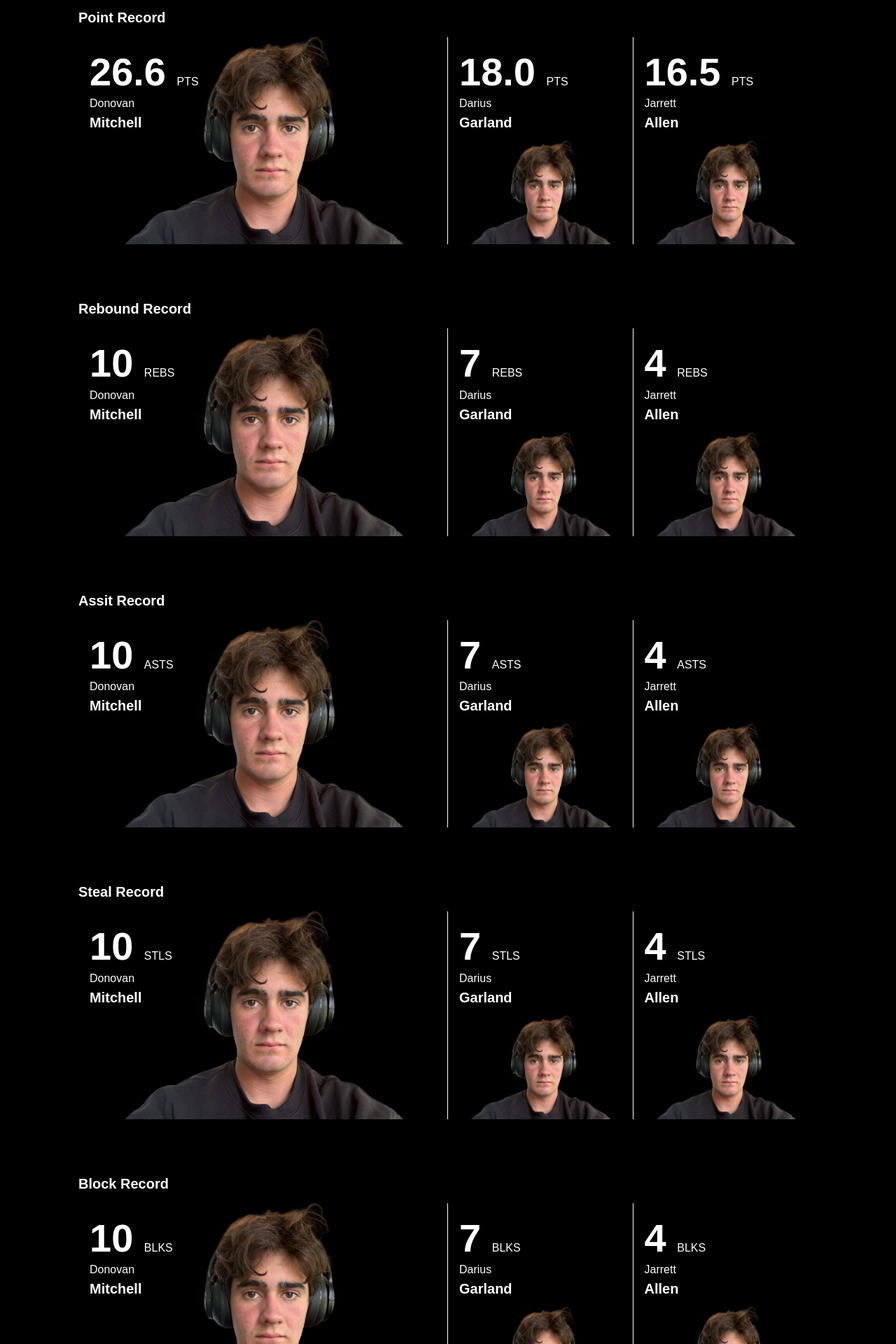
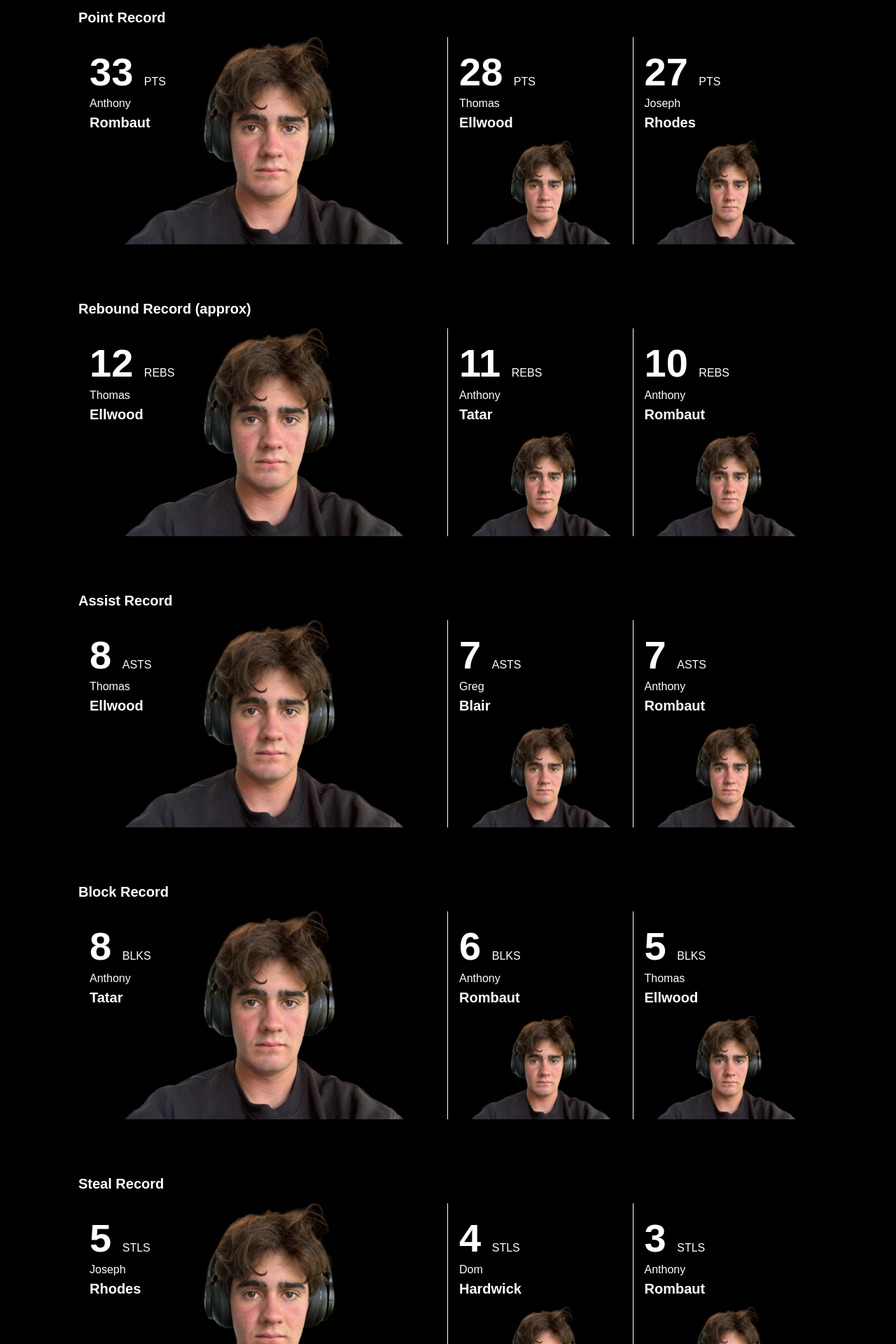
Before and after one commit to Joseph-Rhodes/wkwarriors.github.io, a React (Create React App) app in the folder wkwarriors-website/: page /team-records in a window 1280 px wide. Shown: the part 260-2180 px from the top of the page at 70% size. Built offline with nearby package versions, Linux system fonts and the light colour scheme.

Commit message:
Update TeamRecords.js
Still need to change the pictures

```diff
--- a/wkwarriors-website/src/Components/TeamRecords/TeamRecordsPage.js
+++ b/wkwarriors-website/src/Components/TeamRecords/TeamRecordsPage.js
@@ -15,11 +15,11 @@ const TeamRecordsPage = () => {
           <div className="player large">
             <div className="team-records">
               <h3>
-                26.6 <span>PTS</span>
+                33 <span>PTS</span>
               </h3>
               <p>
-                <span>Donovan</span>
-                <strong>Mitchell</strong>
+                <span>Anthony</span>
+                <strong>Rombaut</strong>
               </p>
             </div>
             <img src="../../Images/IMG_2697-Photoroom.png" alt="Donovan Mitchell" />
@@ -27,11 +27,11 @@ const TeamRecordsPage = () => {
           <div className="player small">
             <div className="team-records">
               <h3>
-                18.0 <span>PTS</span>
+                28 <span>PTS</span>
               </h3>
               <p>
-                <span>Darius</span>
-                <strong>Garland</strong>
+                <span>Thomas</span>
+                <strong>Ellwood</strong>
               </p>
             </div>
             <img src="../../Images/IMG_2697-Photoroom.png" alt="Darius Garland" />
@@ -39,11 +39,11 @@ const TeamRecordsPage = () => {
           <div className="player small2">
             <div className="team-records">
               <h3>
-                16.5 <span>PTS</span>
+                27 <span>PTS</span>
               </h3>
               <p>
-                <span>Jarrett</span>
-                <strong>Allen</strong>
+                <span>Joseph</span>
+                <strong>Rhodes</strong>
               </p>
             </div>
             <img src="../../Images/IMG_2697-Photoroom.png" alt="Jarrett Allen" />
@@ -53,16 +53,16 @@ const TeamRecordsPage = () => {
 
       {/* Rebound Category */}
       <div className="category">
-        <h2>Rebound Record</h2>
+        <h2>Rebound Record (approx)</h2>
         <div className="record">
           <div className="player large">
             <div className="team-records">
               <h3>
-                10 <span>REBS</span>
+                12 <span>REBS</span>
               </h3>
               <p>
-                <span>Donovan</span>
-                <strong>Mitchell</strong>
+                <span>Thomas</span>
+                <strong>Ellwood</strong>
               </p>
             </div>
             <img src="../../Images/IMG_2697-Photoroom.png" alt="Donovan Mitchell" />
@@ -70,11 +70,11 @@ const TeamRecordsPage = () => {
           <div className="player small">
             <div className="team-records">
               <h3>
-                7 <span>REBS</span>
+                11 <span>REBS</span>
               </h3>
               <p>
-                <span>Darius</span>
-                <strong>Garland</strong>
+                <span>Anthony</span>
+                <strong>Tatar</strong>
               </p>
             </div>
             <img src="../../Images/IMG_2697-Photoroom.png" alt="Darius Garland" />
@@ -82,29 +82,30 @@ const TeamRecordsPage = () => {
           <div className="player small2">
             <div className="team-records">
               <h3>
-                4 <span>REBS</span>
+                10 <span>REBS</span>
               </h3>
               <p>
-                <span>Jarrett</span>
-                <strong>Allen</strong>
+                <span>Anthony</span>
+                <strong>Rombaut</strong>
               </p>
             </div>
             <img src="../../Images/IMG_2697-Photoroom.png" alt="Jarrett Allen" />
           </div>
         </div>
       </div>
-      {/* Assits Category */}
+
+      {/* Assist Category */}
       <div className="category">
-        <h2>Assit Record</h2>
+        <h2>Assist Record</h2>
         <div className="record">
           <div className="player large">
             <div className="team-records">
               <h3>
-                10 <span>ASTS</span>
+                8 <span>ASTS</span>
               </h3>
               <p>
-                <span>Donovan</span>
-                <strong>Mitchell</strong>
+                <span>Thomas</span>
+                <strong>Ellwood</strong>
               </p>
             </div>
             <img src="../../Images/IMG_2697-Photoroom.png" alt="Donovan Mitchell" />
@@ -115,8 +116,8 @@ const TeamRecordsPage = () => {
                 7 <span>ASTS</span>
               </h3>
               <p>
-                <span>Darius</span>
-                <strong>Garland</strong>
+                <span>Greg</span>
+                <strong>Blair</strong>
               </p>
             </div>
             <img src="../../Images/IMG_2697-Photoroom.png" alt="Darius Garland" />
@@ -124,11 +125,11 @@ const TeamRecordsPage = () => {
           <div className="player small2">
             <div className="team-records">
               <h3>
-                4 <span>ASTS</span>
+                7 <span>ASTS</span>
               </h3>
               <p>
-                <span>Jarrett</span>
-                <strong>Allen</strong>
+                <span>Anthony</span>
+                <strong>Rombaut</strong>
               </p>
             </div>
             <img src="../../Images/IMG_2697-Photoroom.png" alt="Jarrett Allen" />
@@ -136,18 +137,18 @@ const TeamRecordsPage = () => {
         </div>
       </div>
 
-      {/* Steals Category */}
+      {/* Block Category */}
       <div className="category">
-        <h2>Steal Record</h2>
+        <h2>Block Record</h2>
         <div className="record">
           <div className="player large">
             <div className="team-records">
               <h3>
-                10 <span>STLS</span>
+                8 <span>BLKS</span>
               </h3>
               <p>
-                <span>Donovan</span>
-                <strong>Mitchell</strong>
+                <span>Anthony</span>
+                <strong>Tatar</strong>
               </p>
             </div>
             <img src="../../Images/IMG_2697-Photoroom.png" alt="Donovan Mitchell" />
@@ -155,11 +156,11 @@ const TeamRecordsPage = () => {
           <div className="player small">
             <div className="team-records">
               <h3>
-                7 <span>STLS</span>
+                6 <span>BLKS</span>
               </h3>
               <p>
-                <span>Darius</span>
-                <strong>Garland</strong>
+                <span>Anthony</span>
+                <strong>Rombaut</strong>
               </p>
             </div>
             <img src="../../Images/IMG_2697-Photoroom.png" alt="Darius Garland" />
@@ -167,11 +168,11 @@ const TeamRecordsPage = () => {
           <div className="player small2">
             <div className="team-records">
               <h3>
-                4 <span>STLS</span>
+                5 <span>BLKS</span>
               </h3>
               <p>
-                <span>Jarrett</span>
-                <strong>Allen</strong>
+                <span>Thomas</span>
+                <strong>Ellwood</strong>
               </p>
             </div>
             <img src="../../Images/IMG_2697-Photoroom.png" alt="Jarrett Allen" />
@@ -179,19 +180,18 @@ const TeamRecordsPage = () => {
         </div>
       </div>
 
-
-      {/* Blocks Category */}
+      {/* Steal Category */}
       <div className="category">
-        <h2>Block Record</h2>
+        <h2>Steal Record</h2>
         <div className="record">
           <div className="player large">
             <div className="team-records">
               <h3>
-                10 <span>BLKS</span>
+                5 <span>STLS</span>
               </h3>
               <p>
-                <span>Donovan</span>
-                <strong>Mitchell</strong>
+                <span>Joseph</span>
+                <strong>Rhodes</strong>
               </p>
             </div>
             <img src="../../Images/IMG_2697-Photoroom.png" alt="Donovan Mitchell" />
@@ -199,11 +199,11 @@ const TeamRecordsPage = () => {
           <div className="player small">
             <div className="team-records">
               <h3>
-                7 <span>BLKS</span>
+                4 <span>STLS</span>
               </h3>
               <p>
-                <span>Darius</span>
-                <strong>Garland</strong>
+                <span>Dom</span>
+                <strong>Hardwick</strong>
               </p>
             </div>
             <img src="../../Images/IMG_2697-Photoroom.png" alt="Darius Garland" />
@@ -211,17 +211,18 @@ const TeamRecordsPage = () => {
           <div className="player small2">
             <div className="team-records">
               <h3>
-                4 <span>BLKS</span>
+                3 <span>STLS</span>
               </h3>
               <p>
-                <span>Jarrett</span>
-                <strong>Allen</strong>
+                <span>Anthony</span>
+                <strong>Rombaut</strong>
               </p>
             </div>
             <img src="../../Images/IMG_2697-Photoroom.png" alt="Jarrett Allen" />
           </div>
         </div>
       </div>
+
     </div>
   );
 };
```
